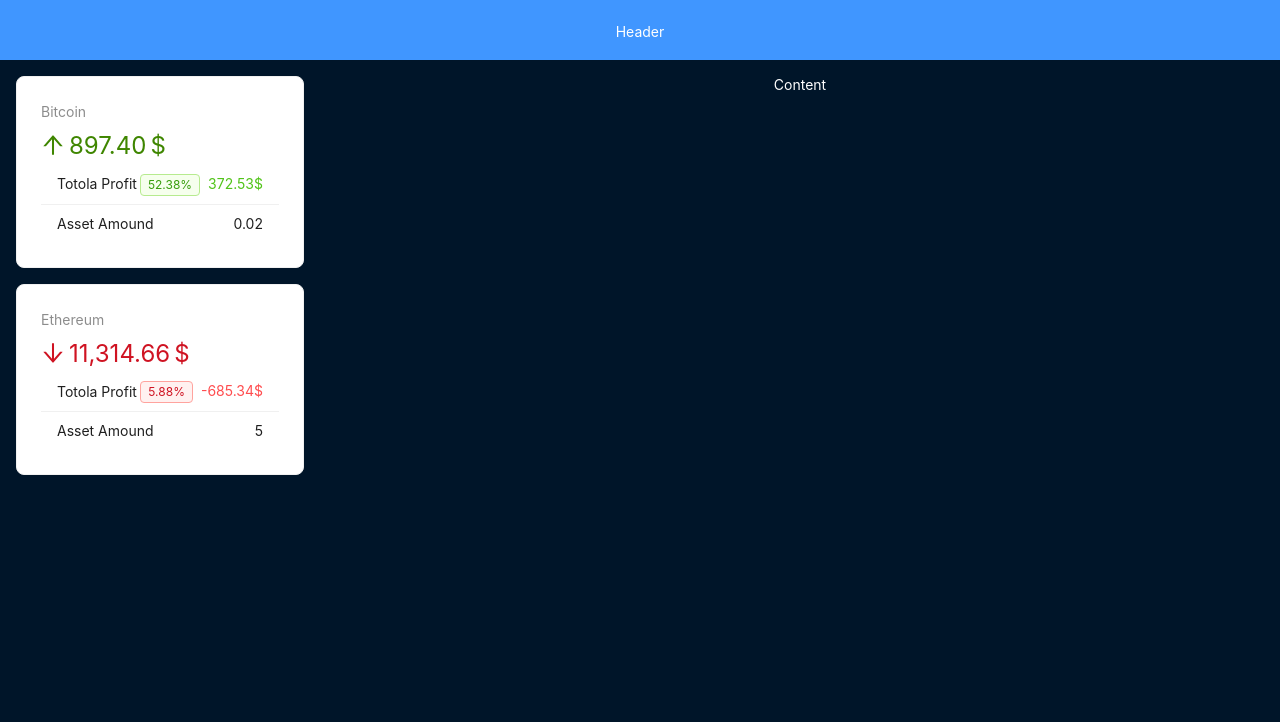
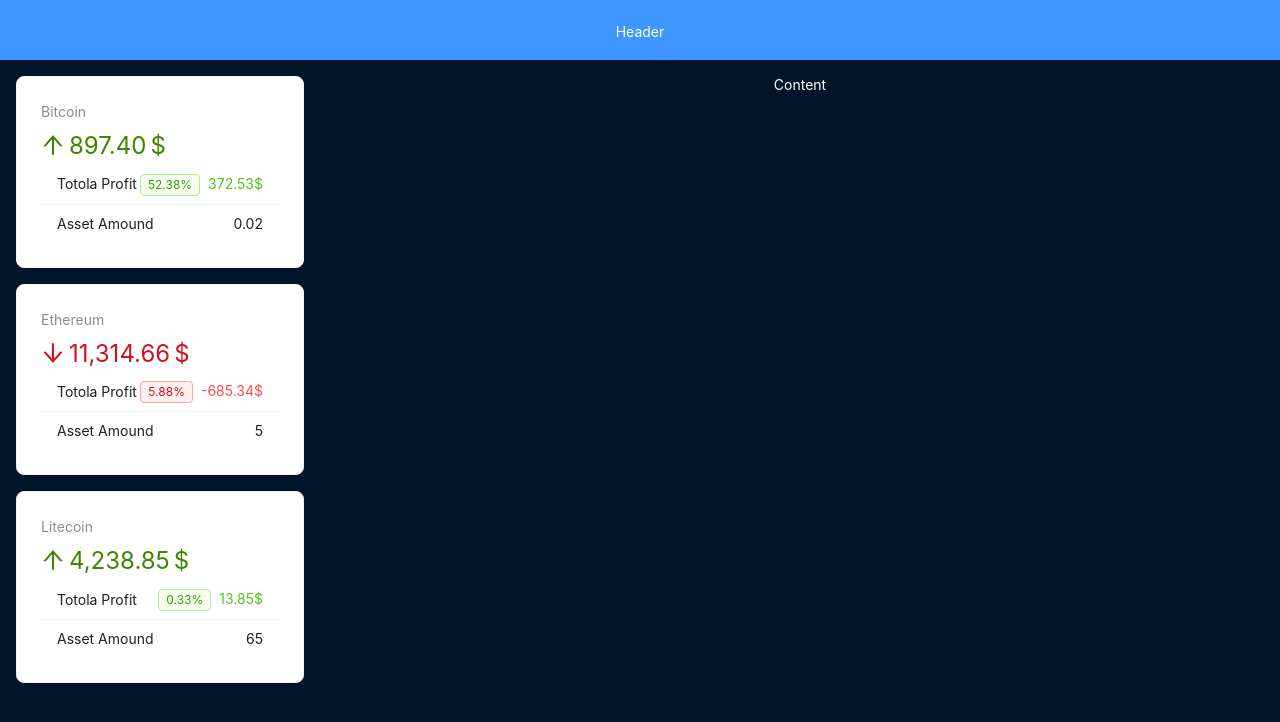
Before and after one commit to IslamLessom/bitcoin-app, a React (Vite) app: page / in a window 1280 px wide. Shown: the top 722 px of the page. Built offline with nearby package versions, Linux system fonts and the light colour scheme.

Commit message:
use-context

```diff
--- a/src/App.jsx
+++ b/src/App.jsx
@@ -1,18 +1,10 @@
-import { Layout } from 'antd';
-import { AppHeader } from './components/layout/AppHeader';
-import { AppSider } from './components/layout/AppSider';
-import { AppContent } from './components/layout/AppContent';
-
-
+import AppLayout from './components/layout/AppLayout';
+import { CryptoContextProvider } from './context/crypto-context';
 
 export default function App() {
   return (
-    <Layout>
-      <AppHeader />
-      <Layout>
-        <AppSider />
-        <AppContent />
-      </Layout>
-    </Layout>
+    <CryptoContextProvider>
+      <AppLayout />
+    </CryptoContextProvider>
   )
 }
--- a/src/api.js
+++ b/src/api.js
@@ -4,7 +4,7 @@
     return new Promise((resolve) => {
         setTimeout(() => {
             resolve(cryptoData)
-        }, 2)
+        }, 2000)
     })
 }
 
@@ -12,6 +12,6 @@
     return new Promise((resolve) => {
         setTimeout(() => {
             resolve(cryptoAssets)
-        }, 2)
+        }, 2000)
     })
 }
--- /dev/null
+++ b/src/components/layout/AppLayout.jsx
@@ -0,0 +1,24 @@
+import { Layout, Spin } from 'antd';
+import { AppHeader } from './AppHeader';
+import { AppSider } from './AppSider';
+import { AppContent } from './AppContent';
+import { useContext } from 'react';
+import CryptoContext from '../../context/crypto-context';
+
+export default function AppLayout() {
+    const { loading } = useContext(CryptoContext)
+
+    if (loading) {
+        return <Spin fullscreen />
+    }
+
+    return (
+        <Layout>
+            <AppHeader />
+            <Layout>
+                <AppSider />
+                <AppContent />
+            </Layout>
+        </Layout>
+    )
+}
--- a/src/components/layout/AppSider.jsx
+++ b/src/components/layout/AppSider.jsx
@@ -1,45 +1,15 @@
-import { Card, Layout, List, Spin, Statistic, Tag, Typography } from "antd"
+import { Card, Layout, List, Statistic, Tag, Typography } from "antd"
 import { ArrowDownOutlined, ArrowUpOutlined } from '@ant-design/icons';
-import { useEffect, useState } from "react";
-import { fetchAssets, fakeFetchCrypto } from '../../api'
-import { capitalize, percentDifference } from '../../utils'
+import { capitalize } from '../../utils'
+import { useContext } from "react";
+import CryptoContext from "../../context/crypto-context";
 const siderStyle = {
     padding: '1rem'
 };
 
 
 export const AppSider = () => {
-    const [loading, setLoading] = useState(false)
-    const [crypto, setCrypto] = useState([])
-    const [assets, setAssets] = useState([])
-
-    useEffect(() => {
-        async function preload() {
-            setLoading(true)
-
-            const { result } = await fakeFetchCrypto()
-            const assets = await fetchAssets()
-
-            setAssets(assets.map((asset) => {
-                const coin = result.find((c) => c.id === asset.id)
-                return {
-                    grow: asset.price < coin.price,
-                    growPercent: percentDifference(asset.price, coin.price),
-                    totalAmount: asset.amount * coin.price,
-                    totalProfit: asset.amount * coin.price - asset.amount * asset.price,
-                    ...asset
-
-                }
-            }))
-            setCrypto(result)
-            setLoading(false)
-        }
-        preload()
-    }, [])
-
-    if (loading) {
-        return <Spin fullscreen />
-    }
+    const { assets } = useContext(CryptoContext)
 
     return (
         <Layout.Sider width="25%" style={siderStyle}>
--- /dev/null
+++ b/src/context/crypto-context.jsx
@@ -0,0 +1,46 @@
+import { createContext, useEffect, useState } from 'react'
+import { fakeFetchCrypto, fetchAssets } from '../api'
+import { percentDifference } from '../utils'
+
+const CryptoContext = createContext({
+    assets: [],
+    crypto: [],
+    loading: false
+})
+
+export function CryptoContextProvider({ children }) {
+    const [loading, setLoading] = useState(false)
+    const [crypto, setCrypto] = useState([])
+    const [assets, setAssets] = useState([])
+
+    useEffect(() => {
+        async function preload() {
+            setLoading(true)
+
+            const { result } = await fakeFetchCrypto()
+            const assets = await fetchAssets()
+
+            setAssets(assets.map((asset) => {
+                const coin = result.find((c) => c.id === asset.id)
+                return {
+                    grow: asset.price < coin.price,
+                    growPercent: percentDifference(asset.price, coin.price),
+                    totalAmount: asset.amount * coin.price,
+                    totalProfit: asset.amount * coin.price - asset.amount * asset.price,
+                    ...asset
+
+                }
+            }))
+            setCrypto(result)
+            setLoading(false)
+        }
+        preload()
+    }, [])
+    return <CryptoContext.Provider
+        value={{ loading, crypto, assets }}
+    >
+        {children}
+    </CryptoContext.Provider>
+}
+
+export default CryptoContext
--- a/src/data.js
+++ b/src/data.js
@@ -622,4 +622,10 @@
     price: 2400,
     date: new Date(),
   },
+  {
+    id: 'litecoin',
+    amount: 65,
+    price: 65,
+    date: new Date(),
+  },
 ]
```
